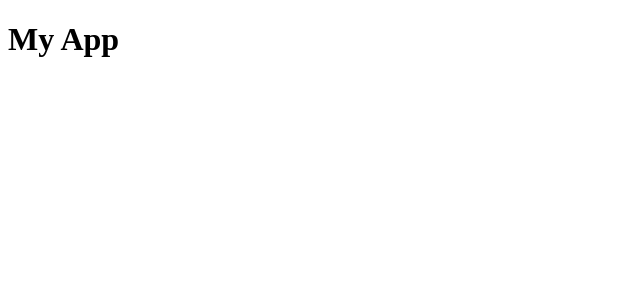
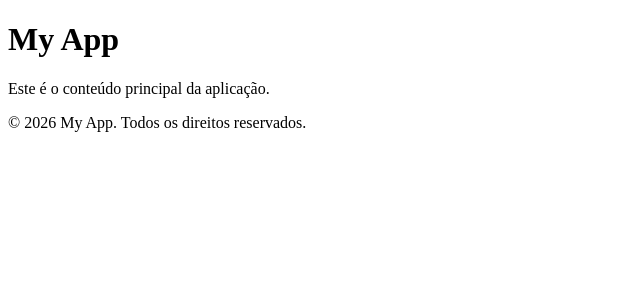
Before and after one commit to 1TDSPH-26/front-2sem-aula-10, a React (Vite) app in the folder my-app/: page / in a window 1280 px wide. Shown: the top 300 px of the page, without its empty margins (0-640 px from the left). Built offline with nearby package versions, Linux system fonts and the light colour scheme.

Commit message:
Exercício finalizado

```diff
--- a/my-app/src/App.tsx
+++ b/my-app/src/App.tsx
@@ -1,7 +1,13 @@
+import Cabecalho from './components/Cabecalho'
+import Conteudo from './components/Conteudo'
+import Rodape from './components/Rodape'
+
 function App() {
   return (
     <div>
-      <h1>My App</h1>
+      <Cabecalho />
+      <Conteudo />
+      <Rodape />
     </div>
   )
 }
--- /dev/null
+++ b/my-app/src/components/Cabecalho.tsx
@@ -0,0 +1,9 @@
+function Cabecalho() {
+  return (
+    <header>
+      <h1>My App</h1>
+    </header>
+  )
+}
+
+export default Cabecalho
--- /dev/null
+++ b/my-app/src/components/Conteudo.tsx
@@ -0,0 +1,9 @@
+function Conteudo() {
+  return (
+    <main>
+      <p>Este é o conteúdo principal da aplicação.</p>
+    </main>
+  )
+}
+
+export default Conteudo
--- /dev/null
+++ b/my-app/src/components/Rodape.tsx
@@ -0,0 +1,9 @@
+function Rodape() {
+  return (
+    <footer>
+      <p>© 2026 My App. Todos os direitos reservados.</p>
+    </footer>
+  )
+}
+
+export default Rodape
```
